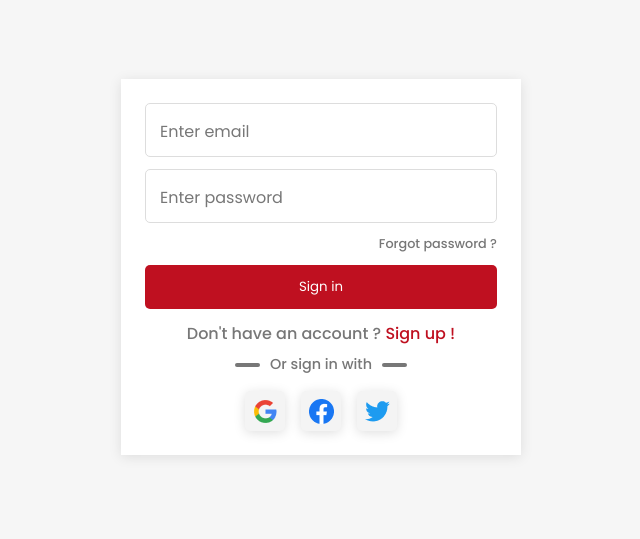
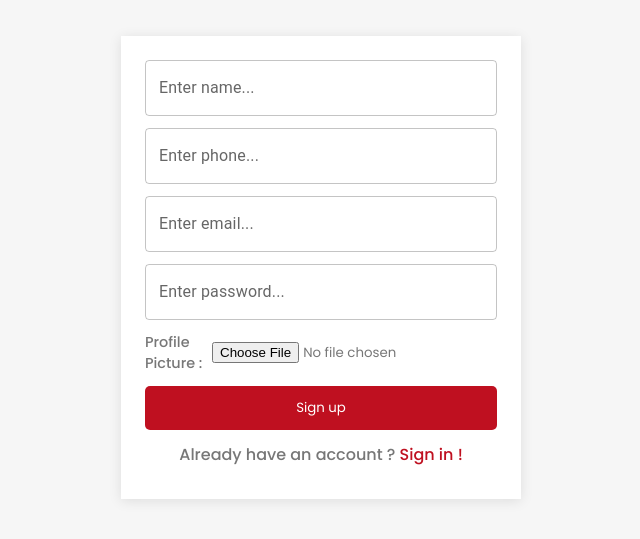
Before and after one commit to dali-helal/Tunisia-App, a React (Vite) app: page /auth in a window 1280 px wide. Shown: the part 133-672 px from the top of the page, without its empty margins (319-959 px from the left). Built offline with nearby package versions, Linux system fonts and the light colour scheme.

Commit message:
working on auth ui

```diff
--- a/src/pages/Auth.jsx
+++ b/src/pages/Auth.jsx
@@ -6,10 +6,20 @@ import google from "../assets/google.png";
 import facebook from "../assets/facebook.png";
 import twitter from "../assets/twitter.png";
 import FileBase64 from 'react-file-base64';
+import { TextField } from "@mui/material";
+import { createTheme, ThemeProvider } from "@mui/material/styles";
+
+const theme = createTheme({
+  palette: {
+    primary: {
+      main: "#BF1020"
+    }
+  }
+})
 
 export default function () {
-  const [signIn, setSignIn] = useState(true);
-  const [image , setImage] = useState("");
+  const [signIn, setSignIn] = useState(false);
+  const [image, setImage] = useState("");
   const nameRef = useRef();
   const phoneRef = useRef();
   const emailRef = useRef();
@@ -52,7 +62,7 @@ export default function () {
 
 
 
-  function toggleForm(){
+  function toggleForm() {
     setSignIn(!signIn);
   }
 
@@ -60,48 +70,37 @@ export default function () {
     <>
       <section id="auth">
         <form onSubmit={signIn ? signInHandler : signUpHandler}>
-
+          <ThemeProvider theme={theme}>
             {
               !signIn && <>
 
-              <div className="input">
-                <input
-                  type="text"
-                  required={true}
+                <TextField
+                  label="Enter name..."
                   ref={nameRef}
+                  style={{marginBottom:".75rem"}}
                 />
-                <span>Enter name</span>
-              </div>
-
-              <div className="input">
-                <input
-                  type="text"
-                  required={true}
+                <TextField
+                  label="Enter phone..."
                   ref={phoneRef}
+                  style={{marginBottom:".75rem"}}
                 />
-                <span>Enter phone</span>
-              </div>
 
               </>
             }
 
-          <div className="input">
-            <input
-              type="text"
-              required={true}
+            <TextField
+              label="Enter email..."
+              type="email"
               ref={emailRef}
+              style={{marginBottom:".75rem"}}
             />
-            <span>Enter email</span>
-          </div>
-
-          <div className="input">
-            <input
+            <TextField
+              label="Enter password..."
               type="password"
-              required={true}
               ref={passwordRef}
+              style={{marginBottom:".75rem"}}
             />
-            <span>Enter password</span>
-          </div>
+          </ThemeProvider>
 
           {
             signIn && <Link to={"/"} >
@@ -114,7 +113,7 @@ export default function () {
               <span>Profile Picture : </span>
               <FileBase64
                 multiple={false}
-                onDone={({base64}) => setImage(base64) }
+                onDone={({ base64 }) => setImage(base64)}
               />
             </div>
           }
--- a/src/styles/_auth.scss
+++ b/src/styles/_auth.scss
@@ -29,49 +29,6 @@
       color: #777;
       font-size: .8rem;
       font-weight: 500;
-    }
-
-    .input {
-      position: relative;
-      display: flex;
-      margin-bottom: .75rem;
-
-      input {
-        width: 100%;
-        padding: 1rem;
-        outline: none;
-        border-radius: 5px;
-        border: 1px solid #ddd;
-        transition: .5s;
-
-        &:focus+span,
-        &:valid+span {
-          transform: translate(5px, -25px);
-          padding-inline: 5px;
-          background: white;
-          color: $primary;
-          font-size: .8rem;
-        }
-
-        &:focus {
-          border-color: $primary;
-        }
-
-        &:not(:focus)+span {
-          color: #777;
-        }
-      }
-
-
-      span {
-        position: absolute;
-        pointer-events: none;
-        left: 15px;
-        top: 30%;
-        transition: .5s;
-
-      }
-
     }
 
     button {
```
Lines whose indentation alone changed are shown as unchanged.
